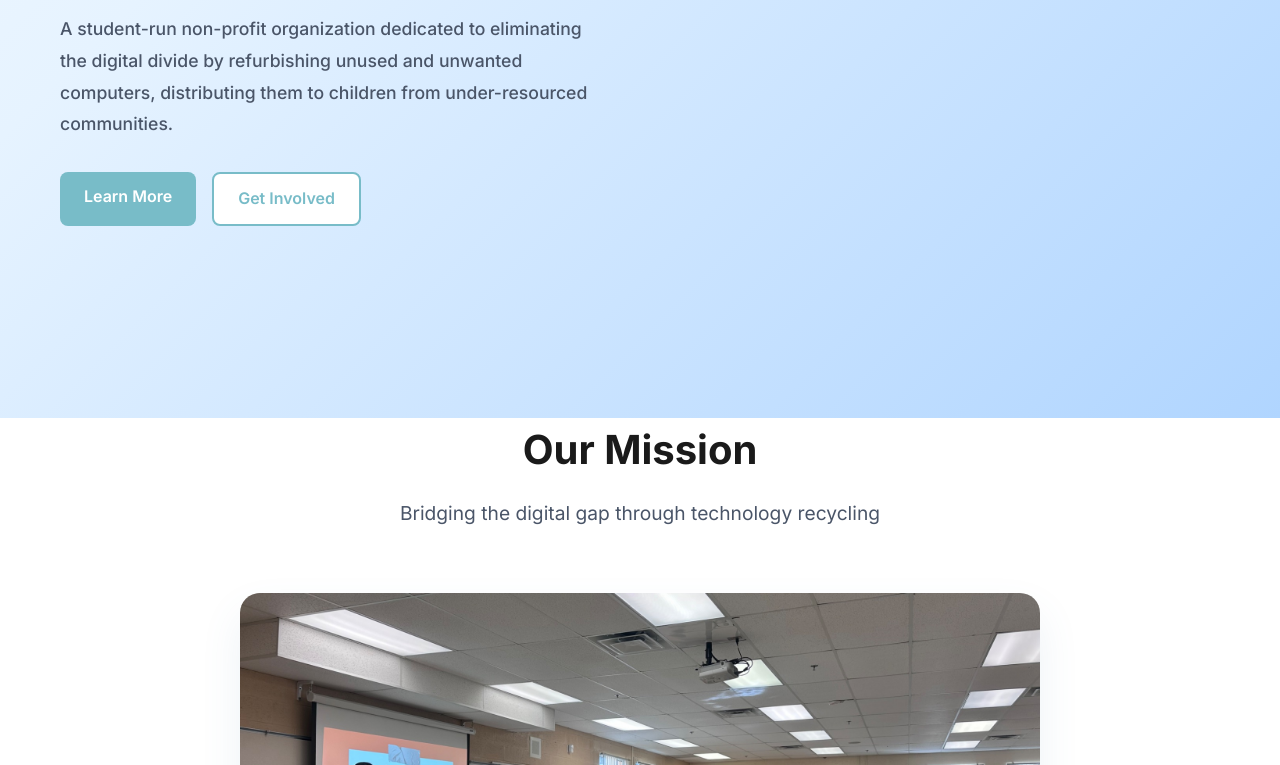
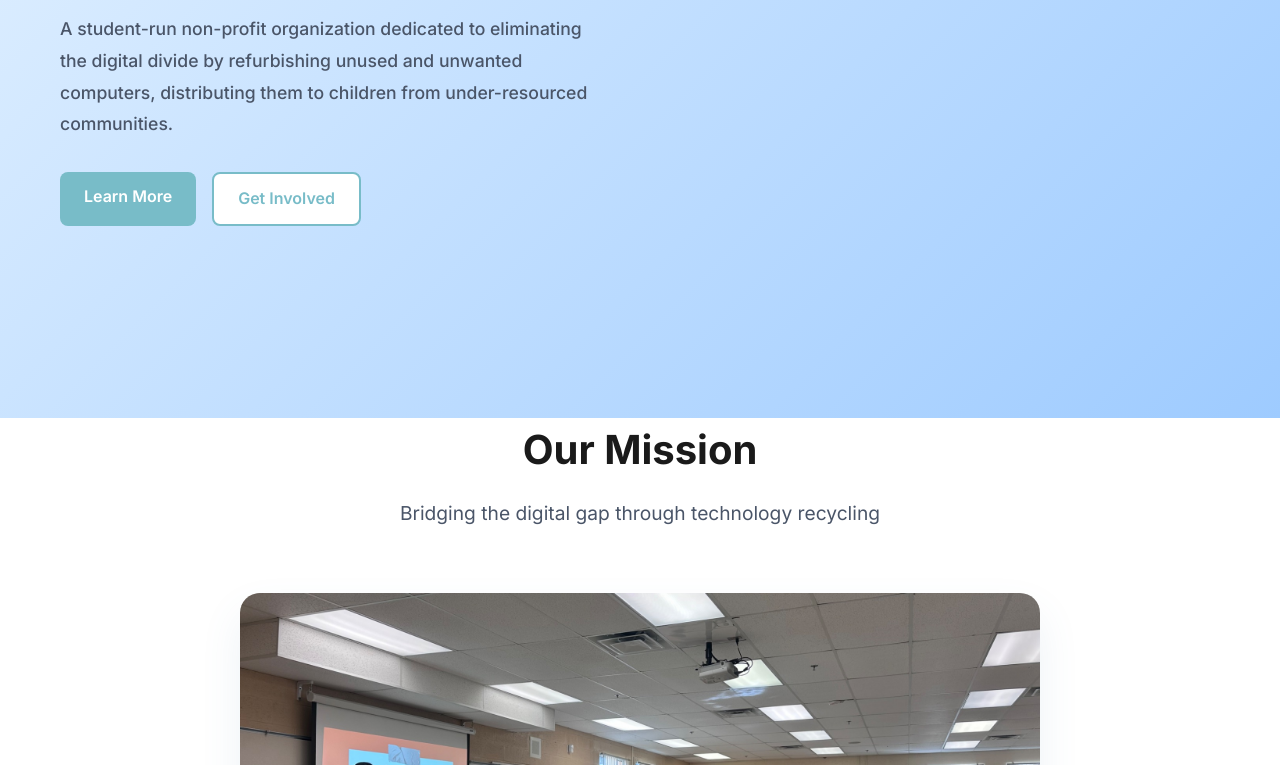
Before and after one commit to TheKoolAidManw/tredd-website, a plain HTML site: page index.html in a window 1280 px wide. Shown: the part 382-1147 px from the top of the page. Drawn offline with Linux system fonts and the light colour scheme.

Commit message:
Make hero section blue deeper with more saturated gradient colors

```diff
--- a/styles.css
+++ b/styles.css
@@ -101,7 +101,7 @@ body {
     min-height: 100vh;
     display: flex;
     align-items: center;
-    background: linear-gradient(135deg, #f0f8ff 0%, #e6f3ff 25%, #d4e9ff 50%, #c2dfff 75%, #b0d5ff 100%);
+    background: linear-gradient(135deg, #e6f3ff 0%, #d4e9ff 25%, #c2dfff 50%, #b0d5ff 75%, #9ecbff 100%);
     color: #1a1a1a;
     padding-top: 80px;
     padding-bottom: 6rem;
```
Also changed, not shown: 2 other files.
